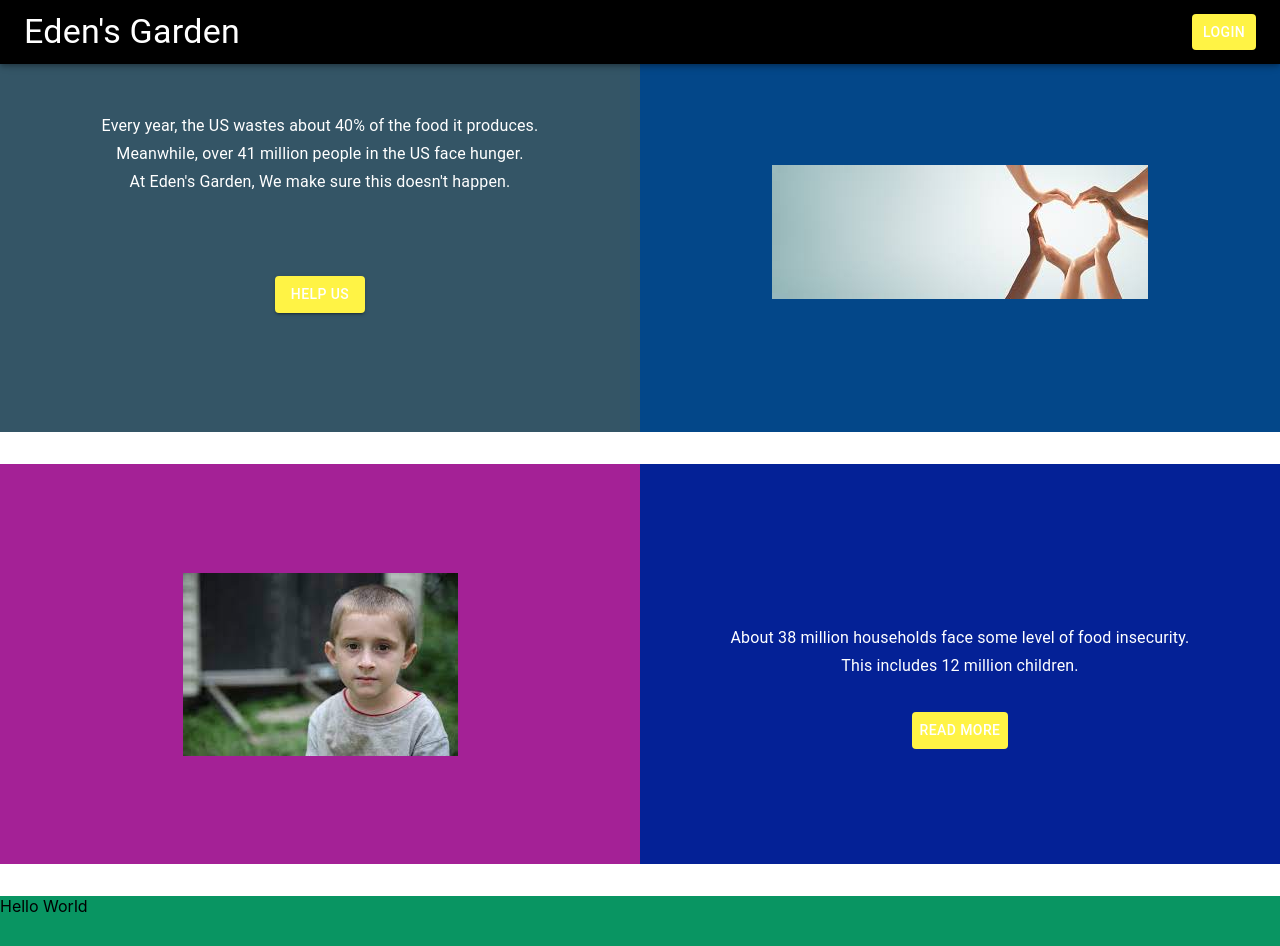
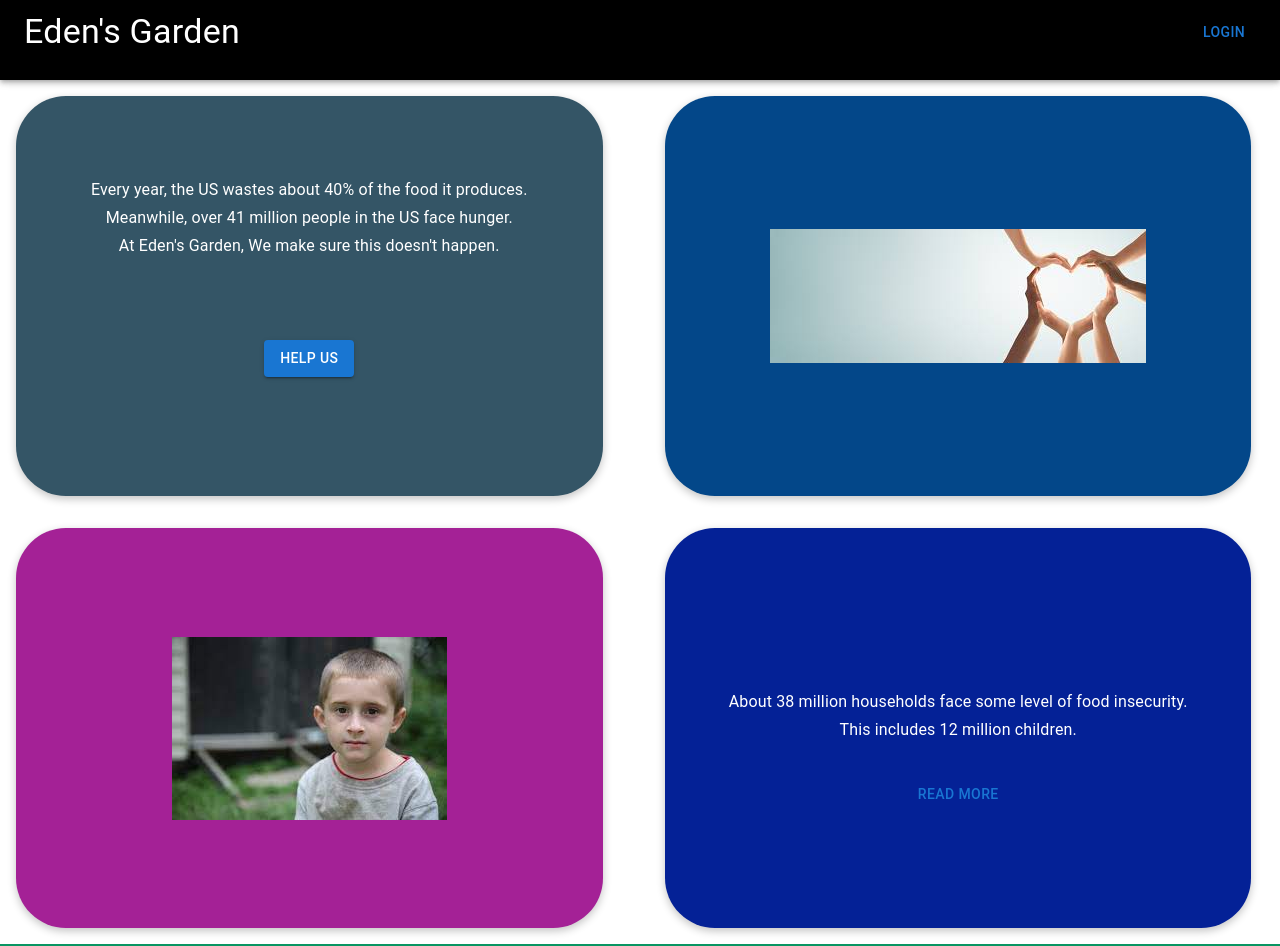
Before and after one commit to MichaelLin12/Google-Solutions, a React (Create React App) app in the folder solutions/: page / in a window 1280 px wide. Shown: the top 946 px of the page. Built offline with nearby package versions, Linux system fonts and the light colour scheme.

Commit message:
changed up the design a little

```diff
--- a/solutions/src/components/Entry/Home.js
+++ b/solutions/src/components/Entry/Home.js
@@ -5,21 +5,19 @@ import {useNavigate} from 'react-router-dom';
 import Charity from '../../images/charityHelp.jfif';
 import '../../css/Home.css';
 import Kids from '../../images/hunger.jfif';
-import FaceIcon from '@mui/icons-material/Face';
-import DeleteIcon from '@mui/icons-material/Delete';
 
 
 const StartButton = styled(Button)(({ theme }) => ({
-  color: '#FFFFFF',
-  backgroundColor: '#FFF345',
+  color: 'theme.pallette.text',
+  backgroundColor: 'theme.pallete.main',
   '&:hover': {
     backgroundColor: '#000000',
   },
 }));
 
 const StyledButton = styled(Button)(({ theme }) => ({
-  color: '#FFFFFF',
-  backgroundColor: '#FFF345',
+  color: 'theme.pallette.text',
+  backgroundColor: 'theme.pallete.main',
   '&:hover': {
     backgroundColor: '#000000',
   },
@@ -28,6 +26,7 @@ const StyledButton = styled(Button)(({ theme }) => ({
 const Styledappbar = styled(AppBar)(({theme}) =>({
   backgroundColor:'#000000',
   display:'flex',
+  height:'10vh',
 }));
 
 
@@ -53,9 +52,9 @@ export default function Home() {
         </Toolbar>
       </Styledappbar>
       <Grid container columns={1}>
-        <Grid item  sx={{  height: '25rem', width:'100%', marginTop:'2rem'}}>
-          <Grid container column='2'>
-            <Grid item sx={{width:'50%',height:'25rem', textAlign:'center', backgroundColor:'#345566'}}>
+        <Grid item  sx={{  height: '25rem', width:'100%', marginTop:'5rem'}}>
+          <Grid container column='2' sx={{padding:'1rem'}}>
+            <Grid item sx={{width:'47%',height:'25rem', textAlign:'center', backgroundColor:'#345566', borderRadius: '3.125rem', boxShadow:'rgba(0, 0, 0, 0.24) 0rem 0.1875rem 0.5rem', marginRight:'5%'}}>
               <Typography variant='subtitle1' sx={{ color:'#FFFFFF', marginTop:'5rem'}}>
               Every year, the US wastes about 40% of the food it produces.
               </Typography>
@@ -67,16 +66,16 @@ export default function Home() {
               </Typography>
               <StartButton onClick={startButtonClick} variant='contained'>Help Us</StartButton>
             </Grid>
-            <Grid item sx={{backgroundColor: '#034789', width:'50%', display:'flex', alignItems:'center', justifyContent:'center'}}>
+            <Grid item sx={{backgroundColor: '#034789', width:'47%', display:'flex', alignItems:'center', justifyContent:'center', borderRadius: '3.125rem', boxShadow:'rgba(0, 0, 0, 0.24) 0rem 0.1875rem 0.5rem'}}>
               <img src={Charity} alt='Charity' className='image'/>
             </Grid>
           </Grid>
-          <Grid item sx={{backgroundColor:'#879532', height:'25rem', width:'100%', marginTop:'2rem'}}>
-            <Grid container column='2'>
-              <Grid item sx={{width:'50%',height:'25rem', display:'flex', alignItems:'center', justifyContent:'center', backgroundColor:'#A42196'}}>
+          <Grid item sx={{ height:'25rem', width:'100%'}}>
+            <Grid container  sx={{padding:'1rem'}} >
+              <Grid item sx={{width:'47%',height:'25rem', display:'flex', alignItems:'center', justifyContent:'center', backgroundColor:'#A42196', borderRadius: '3.125rem', boxShadow:'rgba(0, 0, 0, 0.24) 0rem 0.1875rem 0.5rem', marginRight:'5%'}}>
                 <img src={Kids} alt='Child goes hungry' className='image'/>
               </Grid>
-              <Grid item sx={{width:'50%',height:'25rem', textAlign:'center', backgroundColor:'#042196', color:'#FFFFFF'}}>
+              <Grid item sx={{width:'47%',height:'25rem', textAlign:'center', backgroundColor:'#042196', color:'#FFFFFF',borderRadius: '3.125rem', boxShadow:'rgba(0, 0, 0, 0.24) 0rem 0.1875rem 0.5rem'}}>
                   <Typography variant='subtitle1' sx={{ marginTop:'10rem'}}>
                     About 38 million households face some level of food insecurity.
                   </Typography>
```
Also changed, not shown: solutions/src/css/Home.css (line endings or trailing spaces).
